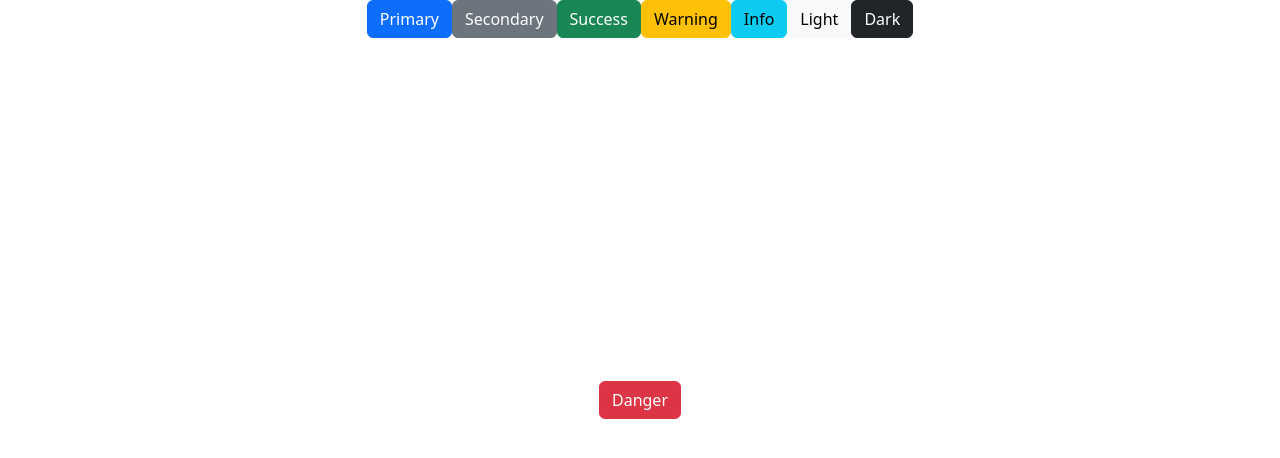
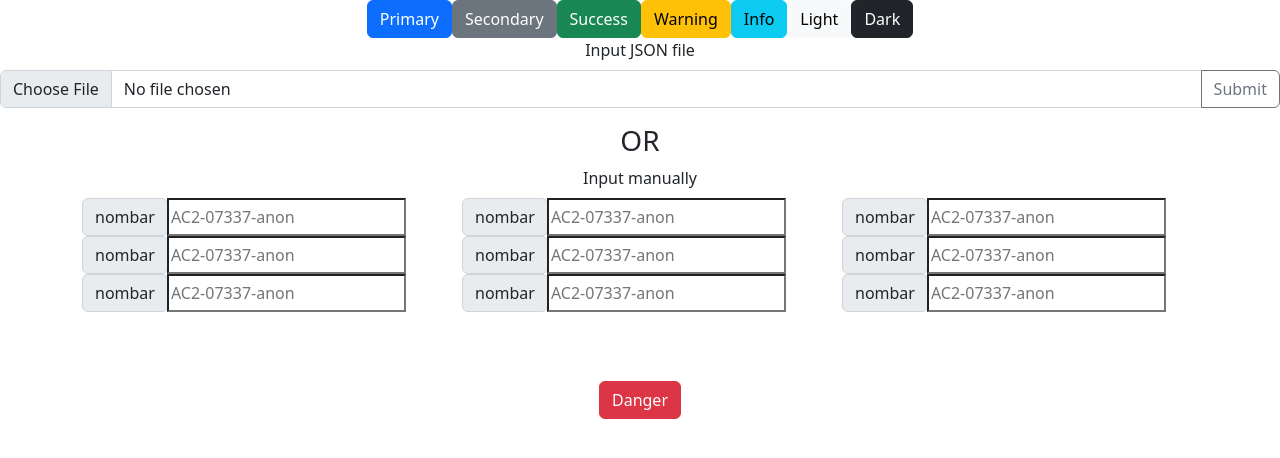
Before and after one commit to CaelanJL/Caelan-s-airplanes-boeing-airplane-caelam, a React (Create React App) app in the folder boing/: page / in a window 1280 px wide. Shown: the top 458 px of the page. Built offline with nearby package versions, Linux system fonts and the light colour scheme.

Commit message:
he means nothing

```diff
--- a/boing/src/App.js
+++ b/boing/src/App.js
@@ -11,7 +11,137 @@ function App() {
   }
 
   function inputForm() {
+    return(
+    // <Form>
+    //   <Form.Group className="mb-3" controlId="formBasicEmail">
+    //     <Form.Label>Email address</Form.Label>
+    //     <Form.Control type="email" placeholder="Enter email" />
+    //     <Form.Text className="text-muted">
+    //       We'll never share your email with anyone else.
+    //     </Form.Text>
+    //   </Form.Group>
 
+    //   <Form.Group className="mb-3" controlId="formBasicPassword">
+    //     <Form.Label>Password</Form.Label>
+    //     <Form.Control type="password" placeholder="Password" />
+    //   </Form.Group>
+    //   <Form.Group className="mb-3" controlId="formBasicCheckbox">
+    //     <Form.Check type="checkbox" label="Check me out" />
+    //   </Form.Group>
+    //   <Button variant="primary" type="submit">
+    //     Submit
+    //   </Button>
+    // </Form>
+    <div>
+      <label class="form-label">Input JSON file</label>
+      <form class="mb-3 input-group">
+        <input type="file" class="form-control" id="formFile" accept=".json"></input>
+        <button class="btn btn-outline-secondary" type="button" id="button-addon2">Submit</button>
+      </form>
+
+      <h3>OR</h3>
+
+
+
+
+      <form class="mb-3 container">
+      <label class="form-label">Input manually</label>
+
+        <div className="row">
+
+          <div class="input-group col">
+            <div class="input-group-prepend">
+              <span class="input-group-text" >nombar</span>
+            </div>
+            <input class="" type="text" placeholder="AC2-07337-anon"></input>
+          </div>
+
+          <div class="input-group col">
+            <div class="input-group-prepend">
+              <span class="input-group-text" >nombar</span>
+            </div>
+            <input class="" type="text" placeholder="AC2-07337-anon"></input>
+          </div>
+
+          <div class="input-group col">
+            <div class="input-group-prepend">
+              <span class="input-group-text" >nombar</span>
+            </div>
+            <input class="" type="text" placeholder="AC2-07337-anon"></input>
+          </div>
+
+        </div>
+
+        <div className="row">
+
+          <div class="input-group col">
+            <div class="input-group-prepend">
+              <span class="input-group-text" >nombar</span>
+            </div>
+            <input class="" type="text" placeholder="AC2-07337-anon"></input>
+          </div>
+
+          <div class="input-group col">
+            <div class="input-group-prepend">
+              <span class="input-group-text" >nombar</span>
+            </div>
+            <input class="" type="text" placeholder="AC2-07337-anon"></input>
+          </div>
+
+          <div class="input-group col">
+            <div class="input-group-prepend">
+              <span class="input-group-text" >nombar</span>
+            </div>
+            <input class="" type="text" placeholder="AC2-07337-anon"></input>
+          </div>
+
+        </div>
+
+        <div className="row">
+
+          <div class="input-group col">
+            <div class="input-group-prepend">
+              <span class="input-group-text" >nombar</span>
+            </div>
+            <input class="" type="text" placeholder="AC2-07337-anon"></input>
+          </div>
+
+          <div class="input-group col">
+            <div class="input-group-prepend">
+              <span class="input-group-text" >nombar</span>
+            </div>
+            <input class="" type="text" placeholder="AC2-07337-anon"></input>
+          </div>
+
+          <div class="input-group col">
+            <div class="input-group-prepend">
+              <span class="input-group-text" >nombar</span>
+            </div>
+            <input class="" type="text" placeholder="AC2-07337-anon"></input>
+          </div>
+
+        </div>
+
+        {/* <label class="col-lg-2 col-form-label">Autoclave title</label>
+        <input class="col-lg" type="text" placeholder="AC2-07337-anon"></input> */}
+
+        {/* <label class="col-lg-2 col-form-label">nombar</label> */}
+
+
+        {/* <label class="col-lg-2 col-form-label">Autoclave title</label>
+        <input class="" type="text" placeholder="AC2-07337-anon"></input>
+
+        <label class="col-lg-2 col-form-label">Autoclave title</label>
+        <input class="col-lg" type="text" placeholder="AC2-07337-anon"></input>
+
+        <label class="col-lg-2 col-form-label">Autoclave title</label>
+        <input class="col-lg" type="text" placeholder="AC2-07337-anon"></input> */}
+      </form>
+
+    </div>
+
+
+    )
   }
 
 
@@ -25,6 +155,8 @@ function App() {
       <button type="button" className="btn btn-info">Info</button>
       <button type="button" className="btn btn-light">Light</button>
       <button type="button" className="btn btn-dark">Dark</button>
+
+      {inputForm()}
     </div>
   );
 }
```
